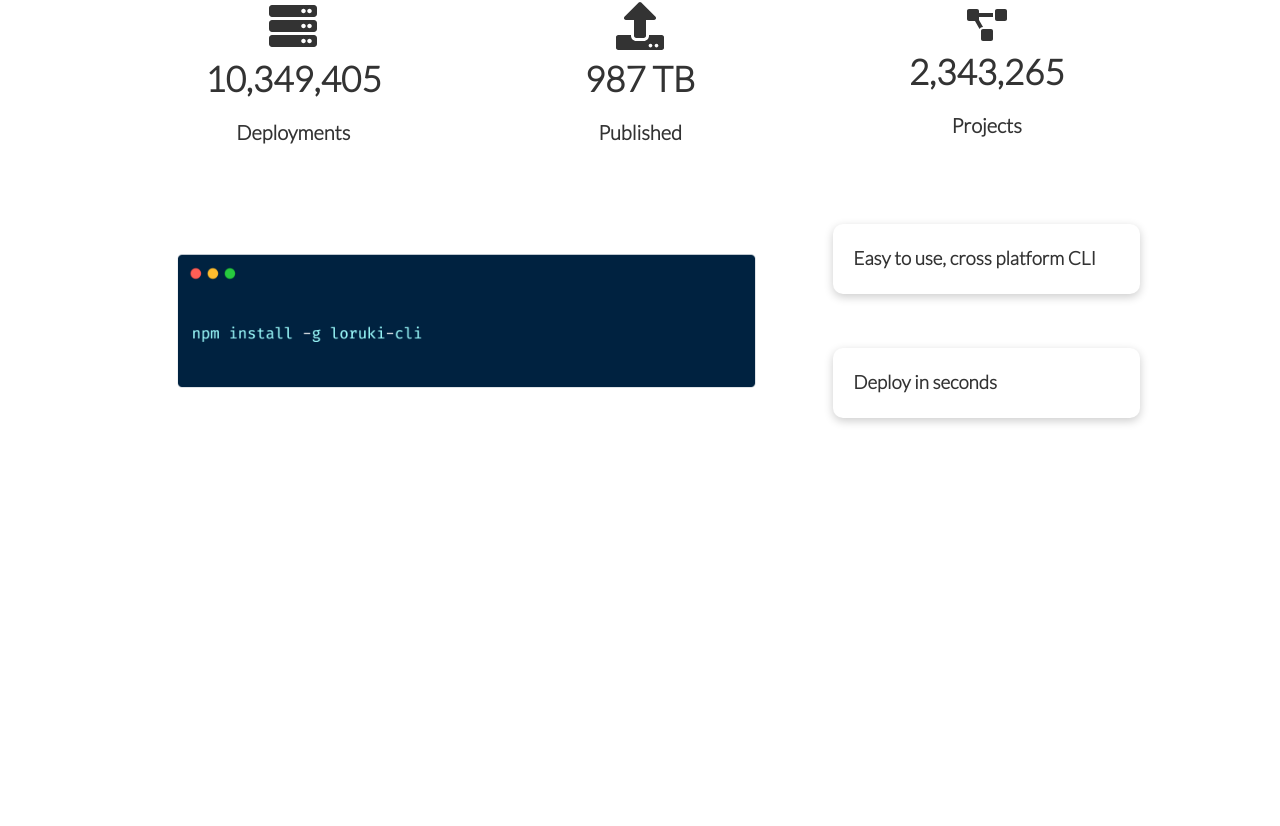
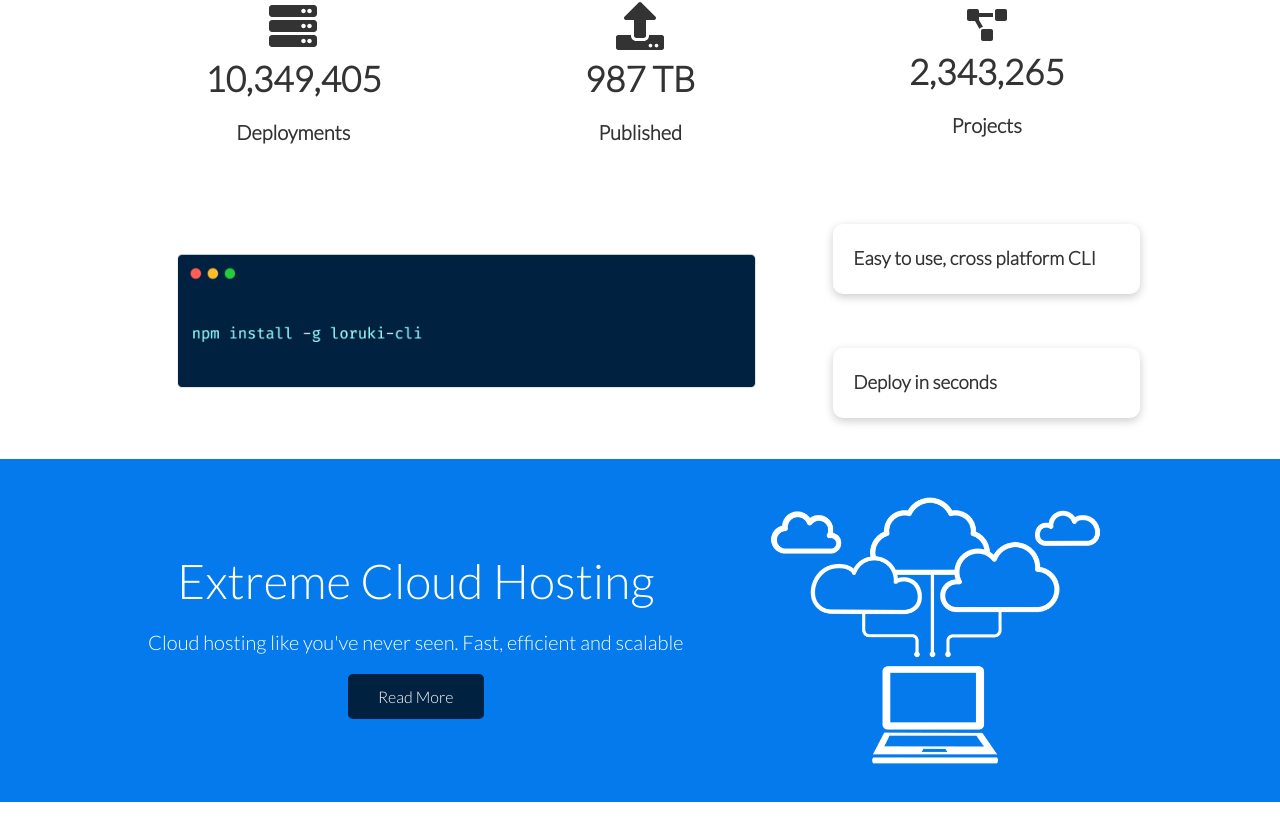
Before and after one commit to coolpythoncodes/loruki-website, a React (Create React App) app: page / in a window 1280 px wide. Shown: the part 676-1502 px from the top of the page. Before the commit the page ends 1111 px from the top, so only its background shows below. Built offline with nearby package versions, Linux system fonts and the light colour scheme.

Commit message:
cloud section

```diff
--- a/src/App.js
+++ b/src/App.js
@@ -1,5 +1,6 @@
 import React from 'react';
 import Cli from './component/Cli';
+import Cloud from './component/Cloud';
 import Navbar from './component/Navbar';
 import Showcase from './component/Showcase';
 import Stats from './component/Stats';
@@ -11,6 +12,7 @@ function App() {
       <Showcase />
       <Stats />
       <Cli />
+      <Cloud />
     </>
   );
 }
--- /dev/null
+++ b/src/component/Cloud.js
@@ -0,0 +1,20 @@
+import React from 'react';
+// import './../sass/main.scss';
+import CloudImg from './../images/cloud.png'
+
+const Cloud = () => {
+    return (
+        <section className='cloud bg-primary my-2 py-2'>
+            <div className="container grid">
+                <div className="text-center">
+                    <h2 className="lg">Extreme Cloud Hosting</h2>
+                    <p className="lead my-1">Cloud hosting like you've never seen. Fast, efficient and scalable</p>
+                    <a href="" className="btn btn-dark">Read More</a>
+                </div>
+                <img src={CloudImg} alt=""/>
+            </div>
+        </section>
+    );
+}
+
+export default Cloud;
--- a/src/sass/_config.scss
+++ b/src/sass/_config.scss
@@ -1,6 +1,9 @@
 @import url('https://fonts.googleapis.com/css2?family=Lato:wght@300&display=swap');
 
 $primary-color: #047aed;
+$secondary-color: #1c3fa8;
+$dark-color: #002240;
+$light-color: #f4f4f4;
 
 *{
     box-sizing: border-box;
@@ -57,23 +60,6 @@ img{
     text-align: center;
 }
 
-
-
-.flexbox{
-    display: flex;
-    justify-content: center;
-    align-items: center;
-}
-
-.grid{
-    display: grid;
-    grid-template-columns: repeat(2, 1fr);
-    gap: 20px;
-    justify-content: center;
-    align-items: center;
-    height: 100%;
-}
-
 .btn{
     display: inline-block;
     padding: 10px 30px;
@@ -92,6 +78,63 @@ img{
     border: 1px solid #fff;
     background: transparent;
 }
+
+// Backgrounds and colored buttons
+.bg-primary, .btn-primary{
+    background: $primary-color;
+    color:#fff;
+}
+
+.bg-secondary, .btn-secondary{
+    background: $secondary-color;
+    color:#fff;
+}
+
+.bg-dark, .btn-dark{
+    background: $dark-color;
+    color:#fff;
+}
+.bg-light, .btn-light{
+    background: $light-color;
+    color:#333;
+}
+
+// Text sizes
+.lead{
+    font-size: 20px;
+}
+
+.sm{
+    font-size: 1rem;
+}
+
+.md{
+    font-size: 2rem;
+}
+
+.lg{
+    font-size: 3rem;
+}
+.xg{
+    font-size: 4rem;
+}
+
+.flexbox{
+    display: flex;
+    justify-content: center;
+    align-items: center;
+}
+
+.grid{
+    display: grid;
+    grid-template-columns: repeat(2, 1fr);
+    gap: 20px;
+    justify-content: center;
+    align-items: center;
+    height: 100%;
+}
+
+
 
 // Margin
 .my-1{
--- a/src/sass/main.scss
+++ b/src/sass/main.scss
@@ -128,6 +128,11 @@
             grid-row: 1/3;
         }
     }
+}
 
+.cloud{
 
+    .grid{
+        grid-template-columns: 4fr 3fr;
+    }
 }
```
Also changed, not shown: src/images/cloud.png (added).
